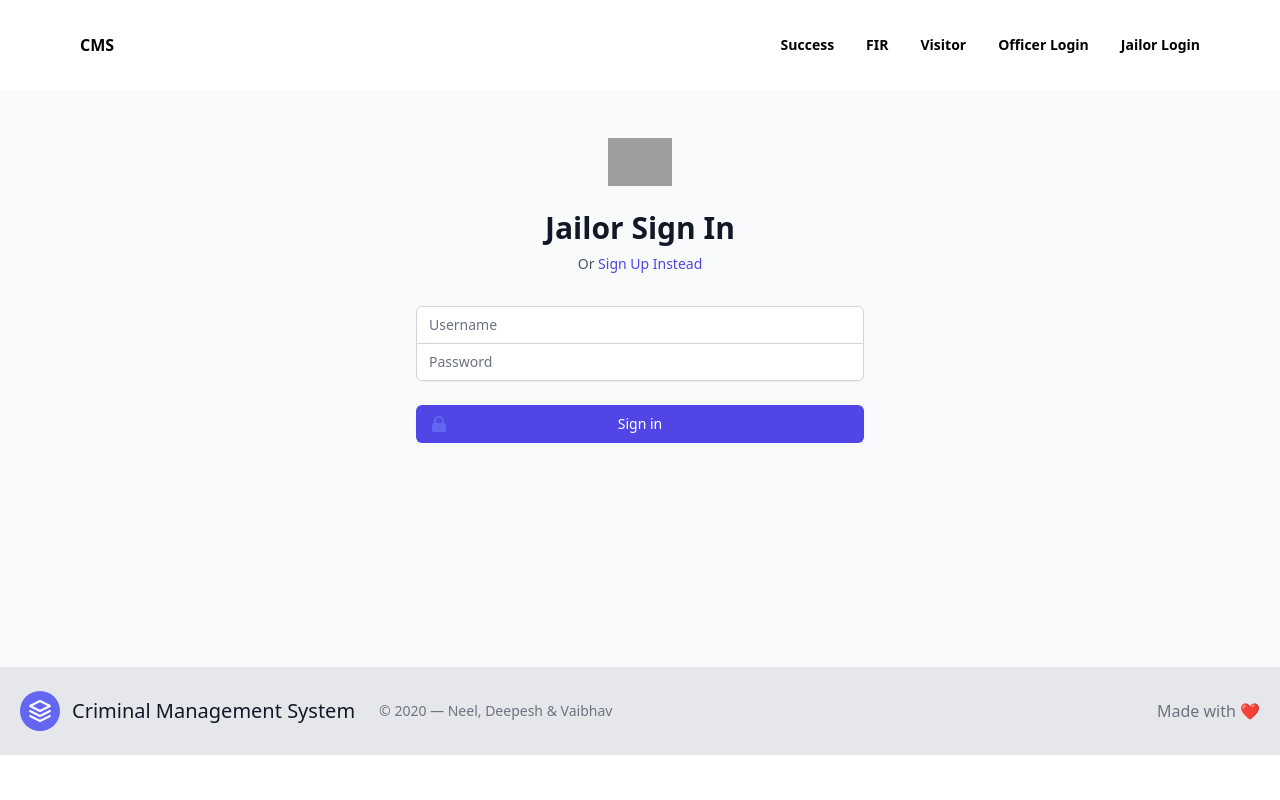
After one commit to sudo-vaibhav/dbms-final, a PHP site: page /loginJailor.php in a window 1280 px wide. The commit adds this page. Run offline with PHP 8.4, Linux system fonts and the light colour scheme; some libraries are stand-ins or nearby versions; grey boxes are pictures that could not be loaded.

Commit message:
added login for Jailor

```diff
--- a/header.php
+++ b/header.php
@@ -41,7 +41,8 @@
                             <li><a href="./success.php" class="hover:text-indigo-500">Success</a></li>
                             <li><a href="./fir.php" class="hover:text-indigo-500">FIR</a></li>
                             <li><a href="./visitor.php" class="hover:text-indigo-500">Visitor</a></li>
-                            <li><a href="./login.php" class="hover:text-indigo-500">Login</a></li>
+                            <li><a href="./login.php" class="hover:text-indigo-500">Officer Login</a></li>
+                            <li><a href="./loginJailor.php" class="hover:text-indigo-500">Jailor Login</a></li>
                         </ul>
                     </navbar>
 
@@ -77,7 +78,9 @@
                 <li><a href="./success.php" class="my-4 inline-block active font-bold">Success</a></li>
                 <li><a href="./fir.php" class="my-4 inline-block active font-bold">FIR</a></li>
                 <li><a href="./visitor.php" class="my-4 inline-block active font-bold">Visitor</a></li>
-                <li><a href="./login.php" class="my-4 inline-block active font-bold">Login</a></li>
+                <li><a href="./login.php" class="my-4 inline-block active font-bold">Officer Login</a></li>
+                <li><a href="./loginJailor.php" class="my-4 inline-block active font-bold">Jailor Login</a></li>
+
             </ul>
         </div>
     </div><!-- end mobile navbar -->
--- /dev/null
+++ b/loginJailor.php
@@ -0,0 +1,46 @@
+<?php
+    require "./header.php";
+?>
+  <div class="flex items-center justify-center bg-gray-50 pt-12 pb-56 px-4 sm:px-6 lg:px-8">
+    <div class="max-w-md w-full">
+      <div>
+        <img class="mx-auto h-12 w-auto" src="https://tailwindui.com/img/logos/workflow-mark-on-white.svg" alt="Workflow">
+        <h2 class="mt-6 text-center text-3xl leading-9 font-extrabold text-gray-900">
+          Jailor Sign In
+        </h2>
+        <p class="mt-2 text-center text-sm leading-5 text-gray-600">
+          Or
+          <a href="#" class="font-medium text-indigo-600 hover:text-indigo-500 focus:outline-none focus:underline transition ease-in-out duration-150">
+            Sign Up Instead
+          </a>
+        </p>
+      </div>
+      <form class="mt-8" action="#" method="POST">
+        <input type="hidden" name="remember" value="true">
+        <div class="rounded-md shadow-sm">
+          <div>
+            <input name="username" type="text" required class="appearance-none rounded-none relative block w-full px-3 py-2 border border-gray-300 placeholder-gray-500 text-gray-900 rounded-t-md focus:outline-none focus:shadow-outline-blue focus:border-blue-300 focus:z-10 sm:text-sm sm:leading-5" placeholder="Username">
+          </div>
+          <div class="-mt-px">
+            <input name="password" type="password" required class="appearance-none rounded-none relative block w-full px-3 py-2 border border-gray-300 placeholder-gray-500 text-gray-900 rounded-b-md focus:outline-none focus:shadow-outline-blue focus:border-blue-300 focus:z-10 sm:text-sm sm:leading-5" placeholder="Password">
+          </div>
+        </div>
+
+
+
+        <div class="mt-6">
+          <button type="submit" class="group relative w-full flex justify-center py-2 px-4 border border-transparent text-sm leading-5 font-medium rounded-md text-white bg-indigo-600 hover:bg-indigo-500 focus:outline-none focus:border-indigo-700 focus:shadow-outline-indigo active:bg-indigo-700 transition duration-150 ease-in-out">
+            <span class="absolute left-0 inset-y-0 flex items-center pl-3">
+              <svg class="h-5 w-5 text-indigo-500 group-hover:text-indigo-400 transition ease-in-out duration-150" fill="currentColor" viewBox="0 0 20 20">
+                <path fill-rule="evenodd" d="M5 9V7a5 5 0 0110 0v2a2 2 0 012 2v5a2 2 0 01-2 2H5a2 2 0 01-2-2v-5a2 2 0 012-2zm8-2v2H7V7a3 3 0 016 0z" clip-rule="evenodd" />
+              </svg>
+            </span>
+            Sign in
+          </button>
+        </div>
+      </form>
+    </div>
+  </div>
+  <?php
+  require "./footer.php";
+?>
```
